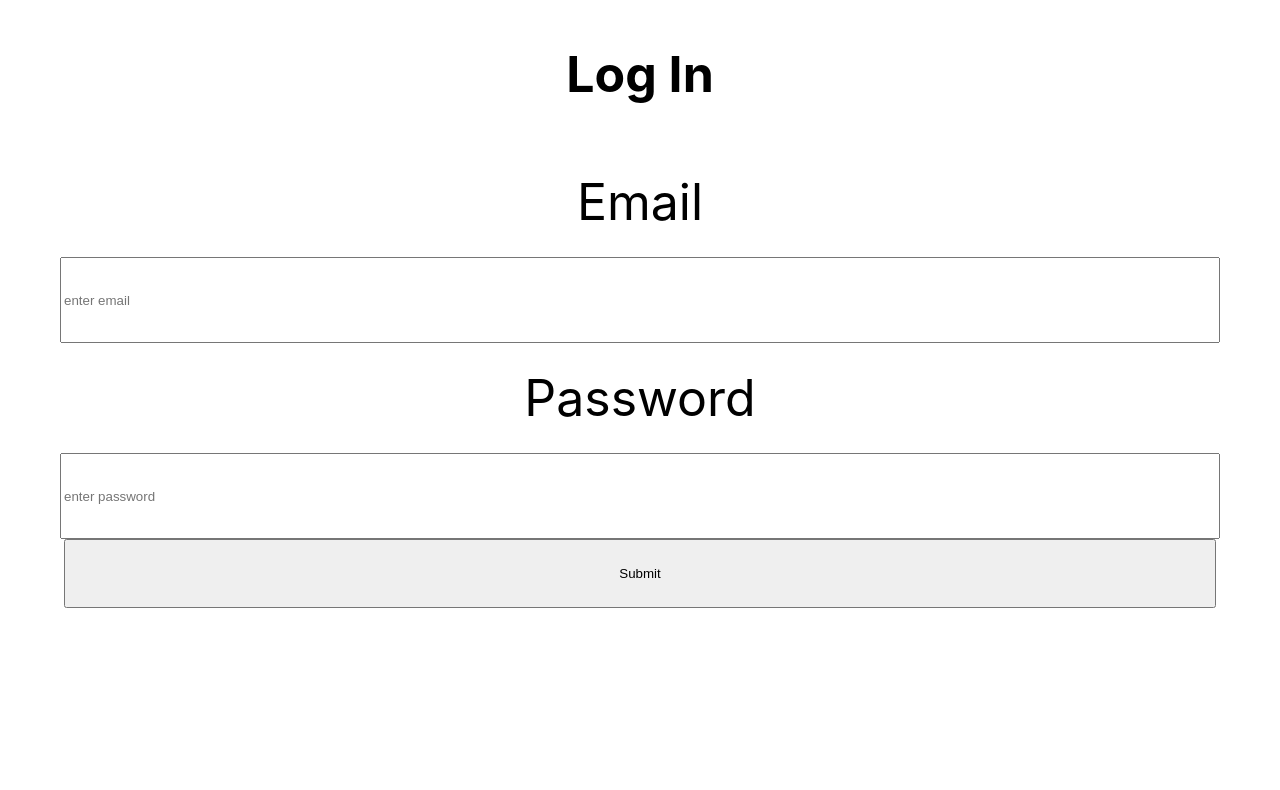
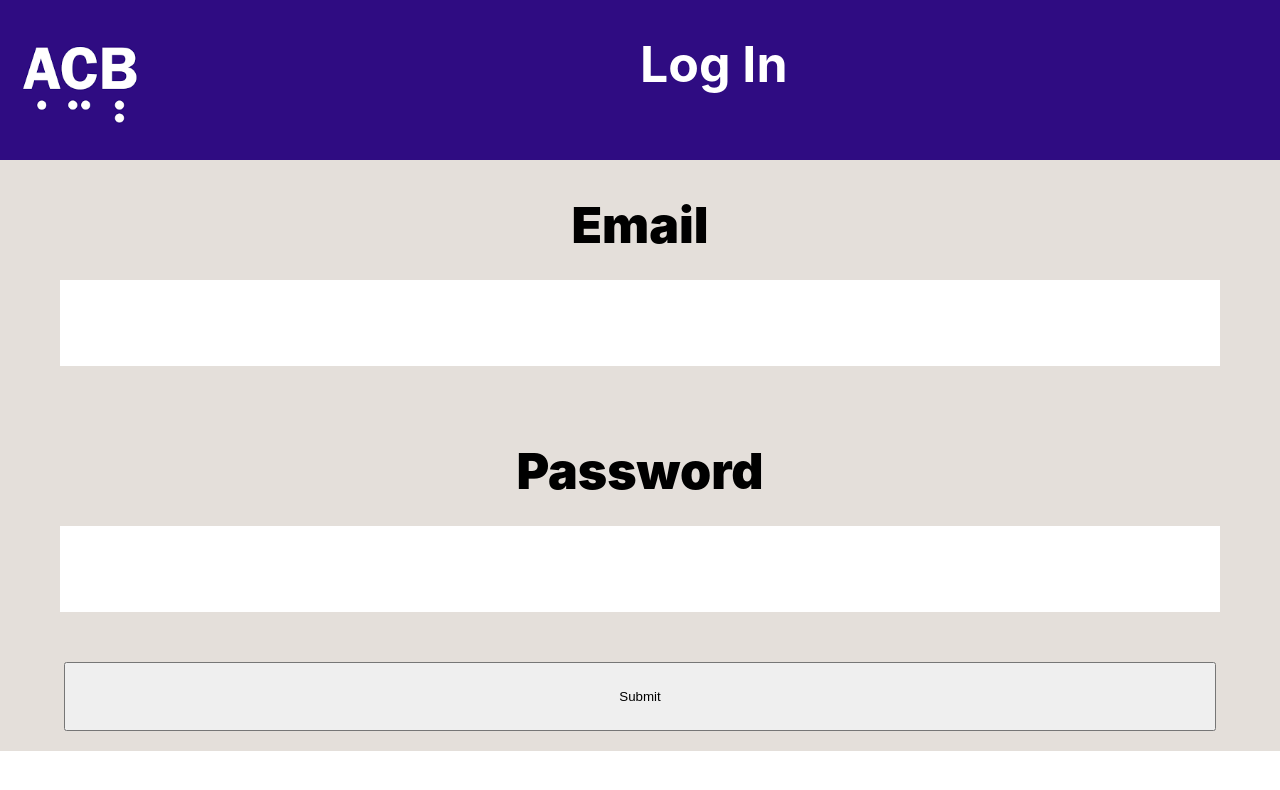
Before and after one commit to cfgdelaware23/Team-12, a React (Create React App) app in the folder client/: page /Login in a window 1280 px wide. Shown: the top 790 px of the page. Built offline with nearby package versions, Linux system fonts and the light colour scheme.

Commit message:
Updated UI for Login Screen

```diff
--- a/client/src/pages/Login.css
+++ b/client/src/pages/Login.css
@@ -8,19 +8,21 @@ h1 {
     flex-direction: column;
     align-items: center;
     justify-content: center;
-
-    padding: 10px;
+    background-color: #E4DFDA;
   }
 
   .input {
     color: black;
+    border-color: transparent;
+    border-width: 2px;
     display: flex;
     flex-direction: column;
     align-items: center;
     justify-content: center;
     height: 10vh;
-    width: 90vw;
-    padding: 10;
+    width: 40vw;
+    margin-bottom: 50px;
+
   }
 
 
@@ -28,7 +30,9 @@ h1 {
   .input_heading {
     color: black;
     font-size: 50px;
-    padding: 25px;
+    align-self: flex-center;
+    font-weight: 1000;
+
 
   }
 
@@ -38,9 +42,35 @@ h1 {
     width: 90vw;
   }
 
-  .heading {
-    color: black;
+  h1.heading {
+    color: white;
     font-size: 50px;
 
 
   }
+
+  .header_bar {
+    background-color: #2F0C82;
+    white-space: nowrap;
+    display: flex;
+    flex-direction: row;
+    align-items: flex-start;
+    justify-content: start;
+    height: 20vh;
+    width: 100vw;
+    margin-top: -10px;
+
+  }
+
+
+  .logo {
+    height: 20vh;
+    margin-right: 37.5vw;
+
+  }
+
+  ::placeholder {
+    color: white;
+    opacity: 1; /* Firefox */
+
+  }
--- a/client/src/pages/Login.js
+++ b/client/src/pages/Login.js
@@ -1,4 +1,7 @@
 import './Login.css';
+
+import logo from '../pages/images/logo.png';
+
 import { useState } from 'react';
 
 
@@ -7,11 +10,6 @@ function Login() {
   const [email, setEmail] = useState('')
   const [password, setPassword] = useState('')
   const [loggedIn, setLoggedIn] = useState(false)
-
-
-
-
-
 
   function handleSubmit() {
     fetch('/api/signin' + new URLSearchParams({
@@ -30,11 +28,14 @@ function Login() {
     )
   }
 
-
-
   return (
     <div className='main_container'>
-      <h1 className='heading'> Log In </h1>
+      <div className='header_bar'>
+        <img src={logo} className='logo'></img>
+        <h1 className='heading'> Log In </h1>
+
+      </div>
+
        <form className='main_container' onSubmit={handleSubmit}>
           <label className='input_heading'> Email </label>
           <input className='input'id='email' name='email' placeholder='enter email'
```
Also changed, not shown: client/src/pages/images/logo.png (added).
